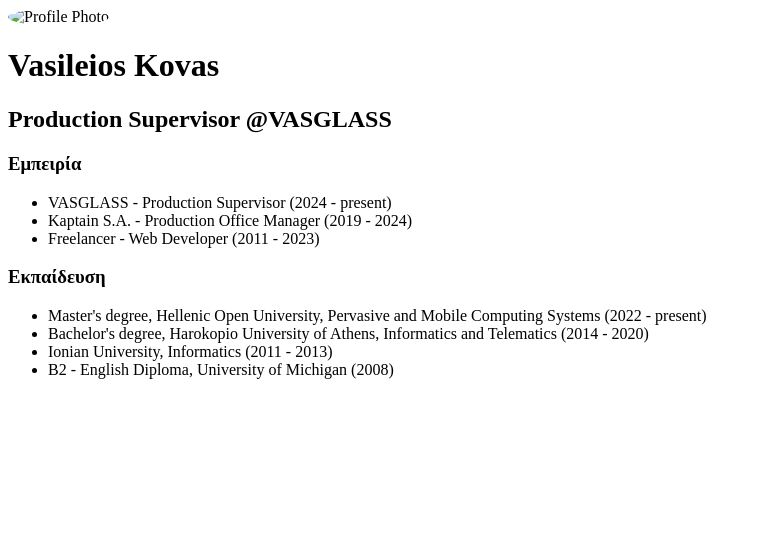
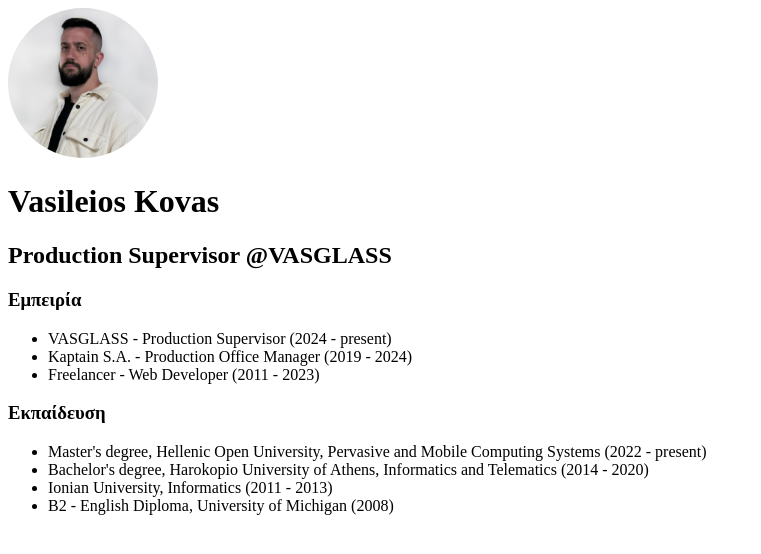
Before and after one commit to Vasilis-Kovas/VasileiosKovas-CV, a plain HTML site: page index.html in a window 1280 px wide. Shown: the whole page, without its empty margins (0-761 px from the left). Drawn offline with Linux system fonts and the light colour scheme.

Commit message:
Update index.html

```diff
--- a/index.html
+++ b/index.html
@@ -7,7 +7,7 @@
 </head>
 <body>
     <!-- Προσθήκη της φωτογραφίας -->
-    <img src="vk.jpg" alt="Profile Photo" width="150" style="border-radius: 50%;">
+    <img src="vk.jpeg" alt="Profile Photo" width="150" style="border-radius: 50%;">
 
     <h1>Vasileios Kovas</h1>
     <h2>Production Supervisor @VASGLASS</h2>
```
